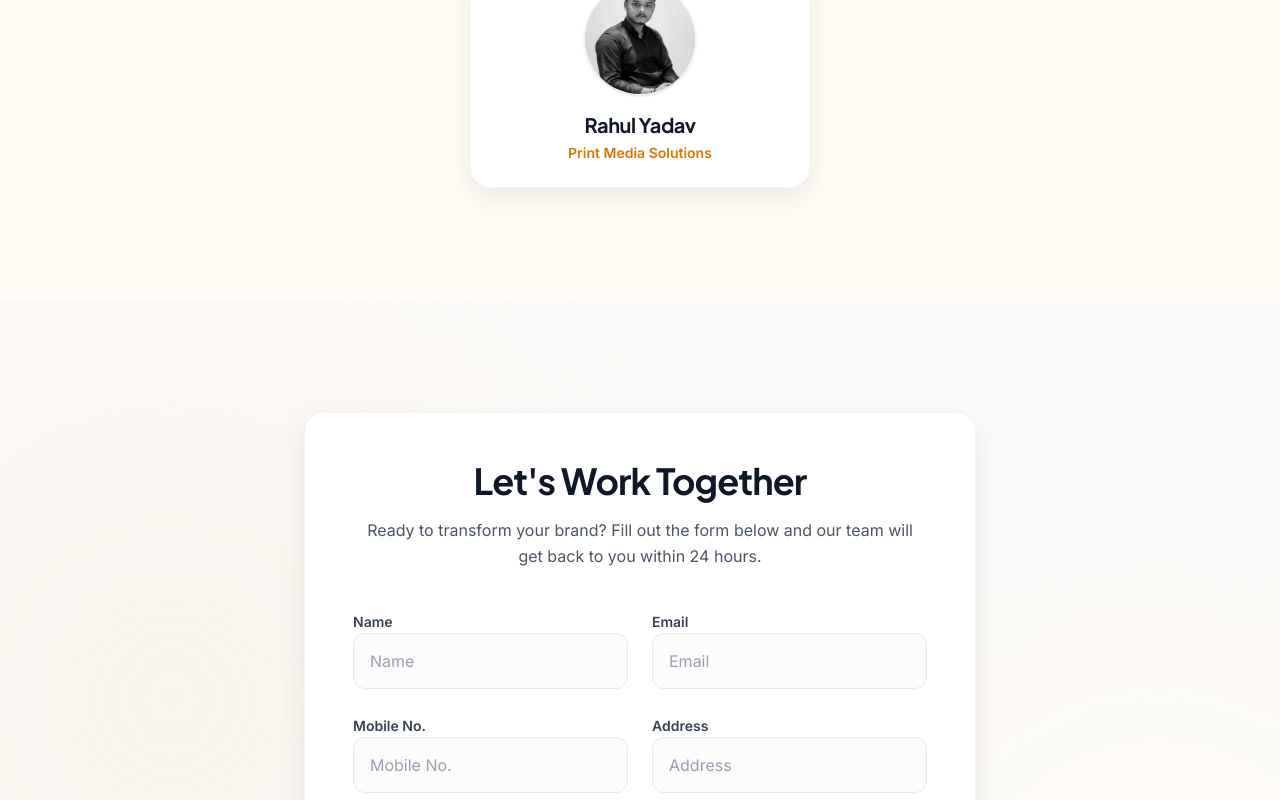
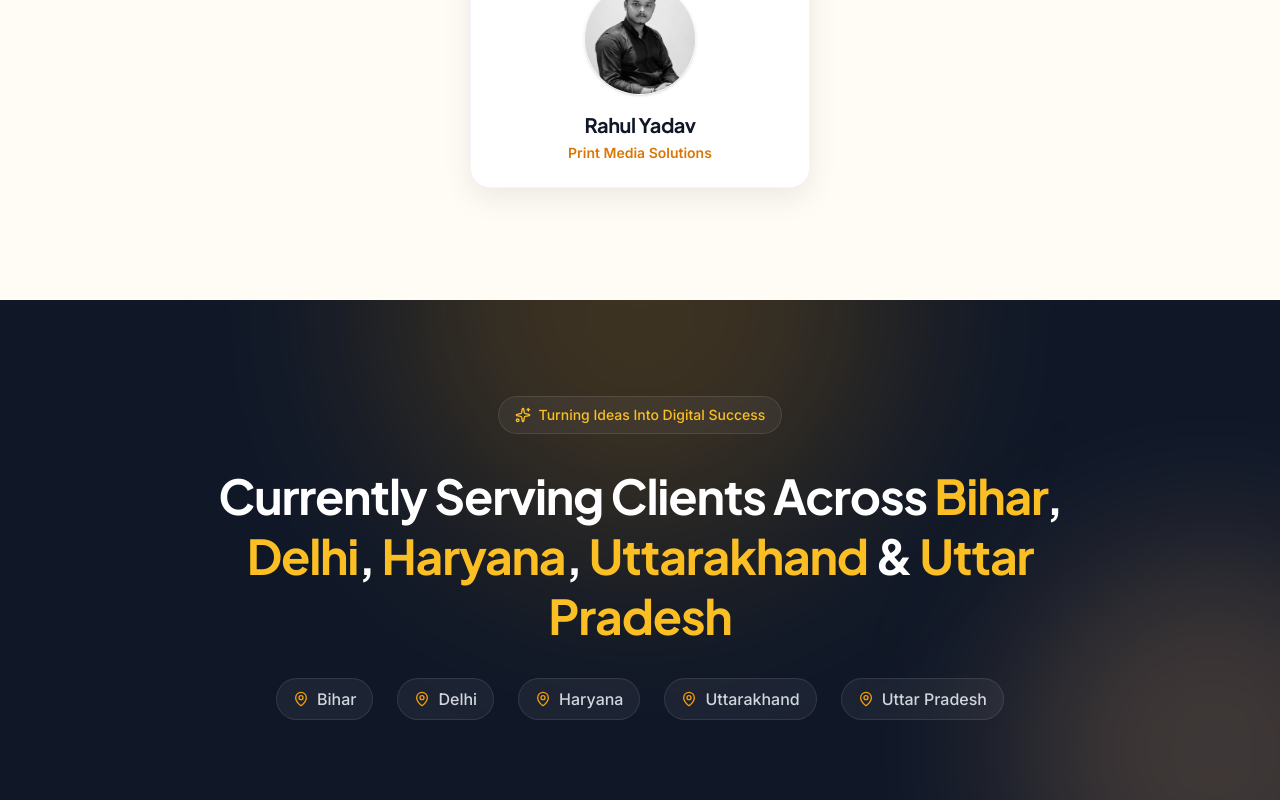
Before and after one commit to khrishChauhan/Rashtrahit28Marketing, a React (Vite) app: page / in a window 1280 px wide. Shown: the part 5032-5832 px from the top of the page. Built offline with nearby package versions, Linux system fonts and the light colour scheme.

Commit message:
feat: add ClientAreas section between Team and Contact sections on home page

```diff
--- a/src/App.tsx
+++ b/src/App.tsx
@@ -7,6 +7,7 @@ import { WhatWeDo } from "./components/layout/WhatWeDo";
 import { Services } from "./components/layout/Services";
 import { Team } from "./components/layout/Team";
 import { TeamPageContent } from "./components/layout/TeamPageContent";
+import { ClientAreas } from "./components/layout/ClientAreas";
 import { ConnectWithUs } from "./components/layout/ConnectWithUs";
 import { TrustAndContact } from "./components/layout/TrustAndContact";
 import { AboutIntro } from "./components/layout/AboutIntro";
@@ -27,6 +28,7 @@ function HomePage() {
       <Services />
       <ConnectWithUs />
       <TeamPageContent />
+      <ClientAreas />
       <TrustAndContact />
     </>
   );
--- /dev/null
+++ b/src/components/layout/ClientAreas.tsx
@@ -0,0 +1,43 @@
+import React from 'react';
+import { motion } from 'motion/react';
+import { MapPin, Sparkles } from 'lucide-react';
+
+export function ClientAreas() {
+  return (
+    <section className="relative py-16 sm:py-24 bg-gray-900 overflow-hidden">
+      {/* Background Gradients */}
+      <div className="absolute inset-0 z-0 pointer-events-none">
+        <div className="absolute top-0 left-1/2 h-[500px] w-[500px] -translate-x-1/2 -translate-y-1/2 rounded-full bg-brand-500/20 blur-[100px]" />
+        <div className="absolute bottom-0 right-0 h-[400px] w-[400px] translate-x-1/3 translate-y-1/3 rounded-full bg-accent-500/20 blur-[80px]" />
+      </div>
+
+      <div className="relative z-10 mx-auto max-w-7xl px-4 sm:px-6 lg:px-12 text-center">
+        <motion.div
+          initial={{ opacity: 0, y: 20 }}
+          whileInView={{ opacity: 1, y: 0 }}
+          viewport={{ once: true }}
+          transition={{ duration: 0.6, ease: [0.22, 1, 0.36, 1] }}
+          className="flex flex-col items-center"
+        >
+          <div className="inline-flex items-center gap-2 px-4 py-2 rounded-full bg-white/5 border border-white/10 text-brand-400 text-sm font-medium mb-6 sm:mb-8 backdrop-blur-md">
+            <Sparkles className="h-4 w-4" />
+            <span>Turning Ideas Into Digital Success</span>
+          </div>
+
+          <h2 className="text-2xl sm:text-3xl md:text-4xl lg:text-5xl font-bold text-white font-heading leading-tight mb-8 max-w-4xl">
+            Currently Serving Clients Across <span className="text-brand-400">Bihar</span>, <span className="text-brand-400">Delhi</span>, <span className="text-brand-400">Haryana</span>, <span className="text-brand-400">Uttarakhand</span> & <span className="text-brand-400">Uttar Pradesh</span>
+          </h2>
+
+          <div className="flex flex-wrap justify-center gap-4 sm:gap-6 text-gray-300">
+            {['Bihar', 'Delhi', 'Haryana', 'Uttarakhand', 'Uttar Pradesh'].map((state) => (
+              <div key={state} className="flex items-center gap-2 bg-white/5 px-4 py-2 rounded-full border border-white/10">
+                <MapPin className="h-4 w-4 text-brand-500" />
+                <span className="font-medium text-sm sm:text-base">{state}</span>
+              </div>
+            ))}
+          </div>
+        </motion.div>
+      </div>
+    </section>
+  );
+}
```
